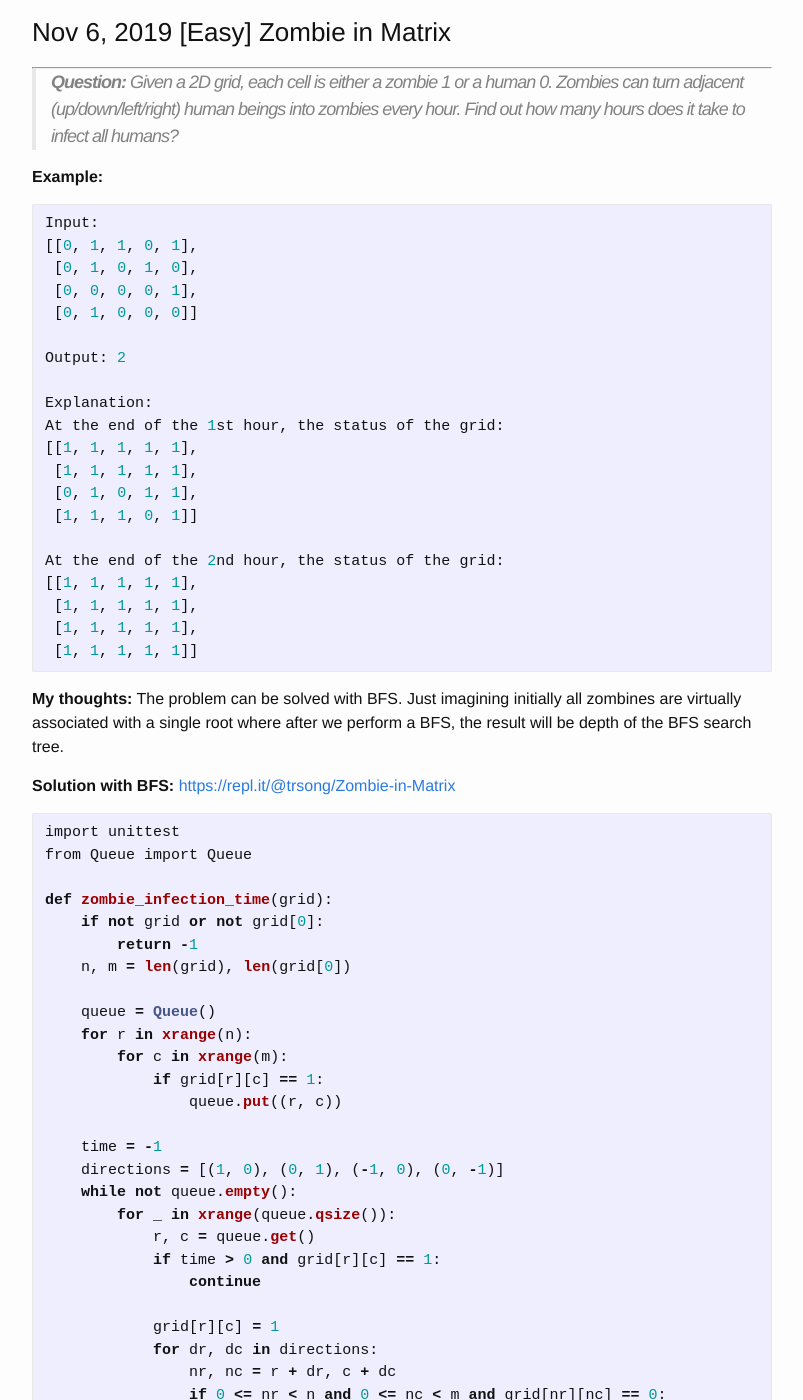
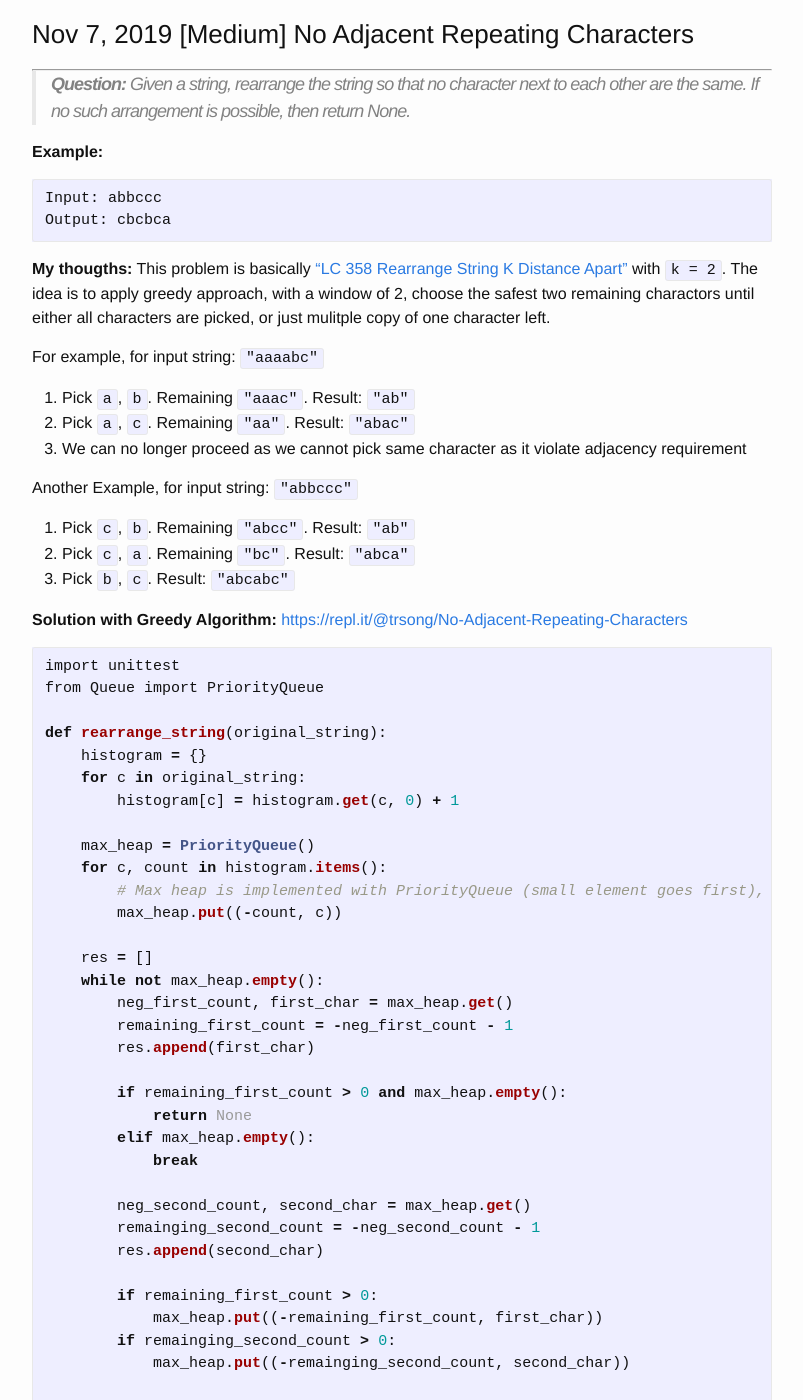
Before and after one commit to trsong/trsong.github.io, a Jekyll site: the page built from _posts/2019-11-01-DailyQuestionsNov.md, in a window 1280 px wide and 1400 px high, scrolled down 896 px. Shown: the whole window, without its empty margins (238-1041 px from the left). Built offline with Jekyll 4.4.1, drawn with Linux system fonts in a browser that asks for light colours; some of the changed text lies outside the part shown.

Commit message:
Add Solution to Nov 7 Question

````diff
--- a/_posts/2019-11-01-DailyQuestionsNov.md
+++ b/_posts/2019-11-01-DailyQuestionsNov.md
@@ -19,6 +19,10 @@ categories: Python/Java
 **Java Playground:** [https://repl.it/languages/java](https://repl.it/languages/java)
 
 
+### Nov 8, 2019 \[Hard\] Longest Common Subsequence of Three Strings
+---
+> **Question:** Write a program that computes the length of the longest common subsequence of three given strings. For example, given `"epidemiologist"`, `"refrigeration"`, and `"supercalifragilisticexpialodocious"`, it should return `5`, since the longest common subsequence is `"eieio"`.
+
 
 ### Nov 7, 2019 \[Medium\] No Adjacent Repeating Characters
 ---
@@ -28,6 +32,103 @@ categories: Python/Java
 ```py
 Input: abbccc
 Output: cbcbca
+```
+
+**My thougths:** This problem is basically ["LC 358 Rearrange String K Distance Apart"](https://trsong.github.io/python/java/2019/08/02/DailyQuestionsAug/#aug-24-2019-lc-358-hard-rearrange-string-k-distance-apart) with `k = 2`. The idea is to apply greedy approach, with a window of 2, choose the safest two remaining charactors until either all characters are picked, or just mulitple copy of one character left.
+
+For example, for input string: `"aaaabc"`
+1. Pick `a`, `b`. Remaining `"aaac"`. Result: `"ab"`
+2. Pick `a`, `c`. Remaining `"aa"`. Result: `"abac"`
+3. We can no longer proceed as we cannot pick same character as it violate adjacency requirement
+
+Another Example, for input string: `"abbccc"`
+1. Pick `c`, `b`. Remaining `"abcc"`. Result: `"ab"`
+2. Pick `c`, `a`. Remaining `"bc"`. Result: `"abca"`
+3. Pick `b`, `c`. Result: `"abcabc"`
+
+
+**Solution with Greedy Algorithm:** [https://repl.it/@trsong/No-Adjacent-Repeating-Characters](https://repl.it/@trsong/No-Adjacent-Repeating-Characters)
+```py
+import unittest
+from Queue import PriorityQueue
+
+def rearrange_string(original_string):
+    histogram = {}
+    for c in original_string:
+        histogram[c] = histogram.get(c, 0) + 1
+
+    max_heap = PriorityQueue()
+    for c, count in histogram.items():
+        # Max heap is implemented with PriorityQueue (small element goes first), therefore use negative key to achieve max heap
+        max_heap.put((-count, c))
+
+    res = []
+    while not max_heap.empty():
+        neg_first_count, first_char = max_heap.get()
+        remaining_first_count = -neg_first_count - 1
+        res.append(first_char)
+
+        if remaining_first_count > 0 and max_heap.empty():
+            return None
+        elif max_heap.empty():
+            break
+
+        neg_second_count, second_char = max_heap.get()
+        remainging_second_count = -neg_second_count - 1
+        res.append(second_char)
+
+        if remaining_first_count > 0:
+            max_heap.put((-remaining_first_count, first_char))
+        if remainging_second_count > 0:
+            max_heap.put((-remainging_second_count, second_char))
+
+    return ''.join(res)
+
+
+class RearrangeStringSpec(unittest.TestCase):
+    def assert_not_adjacent(self, rearranged_string, original_string):
+        # Test same length
+        self.assertTrue(len(original_string) == len(rearranged_string))
+
+        # Test containing all characters
+        self.assertTrue(sorted(original_string) == sorted(rearranged_string))
+
+        # Test not adjacent
+        last_occur_map = {}
+        for i, c in enumerate(rearranged_string):
+            last_occur = last_occur_map.get(c, float('-inf'))
+            self.assertTrue(i - last_occur >= 2)
+            last_occur_map[c] = i
+
+    def test_empty_string(self):
+        self.assertEqual("", rearrange_string(""))
+
+    def test_example(self):
+        original_string = "abbccc"
+        rearranged_string = rearrange_string(original_string)
+        self.assert_not_adjacent(rearranged_string, original_string)
+
+    def test_original_string_contains_duplicated_characters(self):
+        original_string = "aaabb"
+        rearranged_string = rearrange_string(original_string)
+        self.assert_not_adjacent(rearranged_string, original_string)
+
+    def test_original_string_contains_duplicated_characters2(self):
+        original_string = "aaabc"
+        rearranged_string = rearrange_string(original_string)
+        self.assert_not_adjacent(rearranged_string, original_string)
+
+    def test_impossible_to_rearrange_string(self):
+        original_string = "aa"
+        self.assertIsNone(rearrange_string(original_string))
+
+    def test_impossible_to_rearrange_string2(self):
+        original_string = "aaaabc"
+        self.assertIsNone(rearrange_string(original_string))
+
+
+if __name__ == '__main__':
+    unittest.main(exit=False)
 ```
 
 ### Nov 6, 2019 \[Easy\] Zombie in Matrix
````
